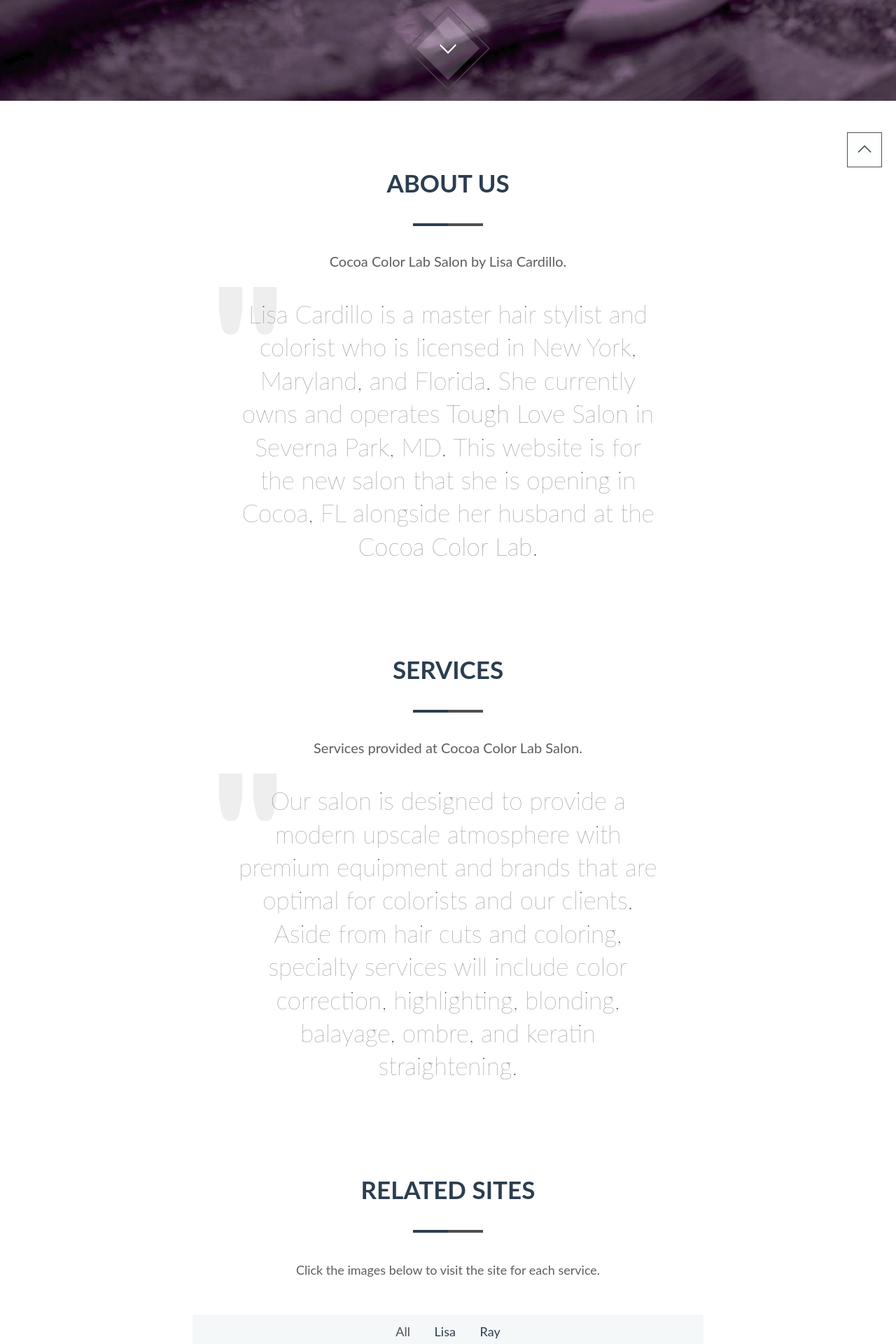
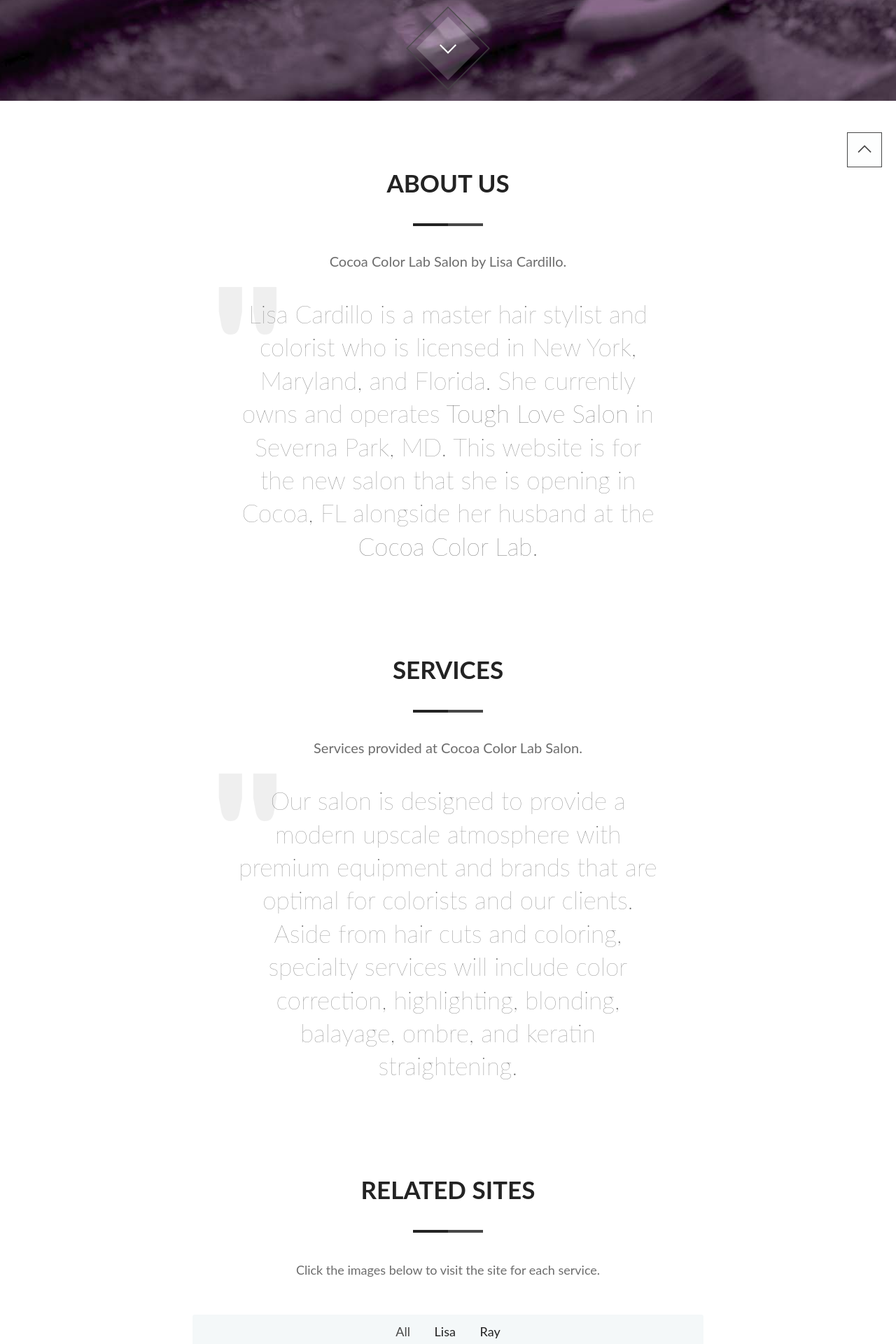
Before and after one commit to cardilloscreations/www-cocoacolorlab-salon, a Jekyll site: the page built from index.html, in a window 1280 px wide. Shown: the part 756-2676 px from the top of the page at 70% size. Built offline with Jekyll 4.4.1, drawn with Linux system fonts in a browser that asks for light colours; nearby versions of some CDN libraries.

Commit message:
Improve accessibility.

```diff
--- a/_includes/footer.html
+++ b/_includes/footer.html
@@ -15,16 +15,16 @@
 
         <div class="social-icons">
           <ul class="icons">
-            <li><a href="{{ site.facebook }}" target="_blank"><i class="fa-brands fa-facebook"></i></i></a></li>
-            <li><a href="{{ site.instagram }}" target="_blank"><i class="fa-brands fa-instagram"></i></i></a></li>
-            <li><a href="{{ site.tiktok }}" target="_blank"><i class="fa-brands fa-tiktok"></i></i></a></li>
-            <li><a href="{{ site.youtube }}" target="_blank"><i class="fa-brands fa-youtube"></i></i></a></li>
+            <li><a href="{{ site.facebook }}" aria-label="Facebook" target="_blank"><i class="fa-brands fa-facebook"></i></i></a></li>
+            <li><a href="{{ site.instagram }}" aria-label="Instagram" target="_blank"><i class="fa-brands fa-instagram"></i></i></a></li>
+            <li><a href="{{ site.tiktok }}" aria-label="TikTok" target="_blank"><i class="fa-brands fa-tiktok"></i></i></a></li>
+            <li><a href="{{ site.youtube }}" aria-label="YouTube" target="_blank"><i class="fa-brands fa-youtube"></i></i></a></li>
           </ul>
         </div>
 
       </div>
 
-      <div class="col-md-8 col-md-push-2 footer-copyright">
+      <div class="col-md-8 col-md-push-2 footer-legal">
         <div class="footer-text text-center">
           <p><a href="{{ site.baseurl }}/legal/privacy">Privacy Policy</a> &nbsp;&nbsp;|&nbsp;&nbsp; <a href="{{ site.baseurl }}/legal/terms">Terms of Use</a></p>
           <p>Copyright &copy; {{ site.footer-copyright-year }} by {{ site.footer-copyright-text }}</p>
@@ -36,4 +36,4 @@
 </footer>
 
 <!-- Go To Top Button -->
-<a href="#home" class="go-to-top-button"><i class="pe-7s-angle-up"></i></a>
+<a href="#home" aria-label="Go To Top" class="go-to-top-button"><i class="pe-7s-angle-up"></i></a>
--- a/_includes/header/header-site.html
+++ b/_includes/header/header-site.html
@@ -46,7 +46,7 @@
     <div class="row arrow-down-section" data-scrollax="properties: { 'opacity': '0.6' }">
 
       <div class="wrapper-arrow child-center">
-        <a href="#about" class="arrow-down">
+        <a href="#about" aria-label="Skip header and go to next section" class="arrow-down">
           <i class="pe-7s-angle-down"></i>
         </a>
       </div>
--- a/_includes/header/nav-bar.html
+++ b/_includes/header/nav-bar.html
@@ -3,7 +3,7 @@
 
   <!-- Logo -->
   <div class="col-sm-4 col-xs-6 logo child-center-v">
-    <a href="{{ site.baseurl }}/index.html"><img src="{{ site.baseurl }}/images/logo.svg" width="500px"
+    <a href="{{ site.baseurl }}/index.html" aria-label="Link to Main Home Page"><img src="{{ site.baseurl }}/images/logo.svg" width="500px"
         alt="{{ site.title }} Logo"></a>
   </div>
 
--- a/_includes/sections/portfolio.html
+++ b/_includes/sections/portfolio.html
@@ -46,13 +46,14 @@
         <div class="item-content">
           <h3>{{ item.title }}</h3>
           <h4>{{ item.info }}</h4>
+          {% capture item_title_text %}{{ item.title | strip_html | strip }}{% endcapture %}
           <div class="links">
             <ul>
-              <li><a href="{{ item.url }}" class="item-link"><i class="pe-7s-link"></i></a></li>
+              <li><a href="{{ item.url }}" aria-label="Link to {{ item_title_text }}" class="item-link"><i class="pe-7s-link"></i></a></li>
               {% if item.ext-url %}
-              <li><a href="{{ item.ext-url }}" class="item-ext"><i class="{{ item.ext-icon | default: 'pe-7s-like' }}"></i></a></li>
+              <li><a href="{{ item.ext-url }}" aria-label="Link to {{ item.ext-url }}" class="item-ext"><i class="{{ item.ext-icon | default: 'pe-7s-like' }}"></i></a></li>
               {% endif %}
-              <li><a href="{{ site.baseurl }}/images/portfolio/{{ item.image }}" class="item-expand"><i class="pe-7s-exapnd2"></i></a></li>
+              <li><a href="{{ site.baseurl }}/images/portfolio/{{ item.image }}" aria-label="Open image of {{ item_title_text }}" class="item-expand"><i class="pe-7s-exapnd2"></i></a></li>
             </ul>
           </div>
         </div>
--- a/_includes/widgets/about-widget.html
+++ b/_includes/widgets/about-widget.html
@@ -14,9 +14,9 @@
         <img src="{{ site.baseurl }}/images/avatars/{{ site.about-widget.author-avatar }}" alt="Avatar Profile Image">
         <div class="social-icons">
           <ul class="icons global-text-color-icons">
-            <li><a href="{{ site.about-widget.author-social-links.youtube }}" target="_blank"><i class="fa-brands fa-youtube"></i></a></li>
-            <li><a href="{{ site.about-widget.author-social-links.facebook }}" target="_blank"><i class="fa-brands fa-facebook"></i></a></li>
-            <li><a href="{{ site.about-widget.author-social-links.twitter }}" target="_blank"><i class="fa-brands fa-twitter"></i></a></li>
+            <li><a href="{{ site.about-widget.author-social-links.youtube }}" aria-label="YouTube" target="_blank"><i class="fa-brands fa-youtube"></i></a></li>
+            <li><a href="{{ site.about-widget.author-social-links.facebook }}" aria-label="Facebook" target="_blank"><i class="fa-brands fa-facebook"></i></a></li>
+            <li><a href="{{ site.about-widget.author-social-links.twitter }}" aria-label="Twitter" target="_blank"><i class="fa-brands fa-twitter"></i></a></li>
           </ul>
         </div>
       </div>
--- a/_includes/widgets/tags-cloud-widget.html
+++ b/_includes/widgets/tags-cloud-widget.html
@@ -13,11 +13,11 @@
     {% assign tags_list = site.tags %}
       {% if tags_list.first[0] == null %}
         {% for tag in tags_list %}
-          <li><a href="{{ site.baseurl }}/tag/{{ tag | slugify }}">{{ tag }}</a></li>
+          <li><a href="{{ site.baseurl }}/tag/{{ tag | slugify }}" aria-label="{{ tag }}">{{ tag }}</a></li>
         {% endfor %}
       {% else %}
         {% for tag in tags_list %}
-          <li><a href="{{ site.baseurl }}/tag/{{ tag[0] | slugify }}">{{ tag[0] }}</a></li>
+          <li><a href="{{ site.baseurl }}/tag/{{ tag[0] | slugify }}" aria-label="{{ tag[0] }}">{{ tag[0] }}</a></li>
         {% endfor %}
       {% endif %}
     {% assign tags_list = nil %}
--- a/_scss/layout/_footer.scss
+++ b/_scss/layout/_footer.scss
@@ -12,7 +12,7 @@ footer.site-footer {
   background-color: $footer-background-color;
   width: 100%;
 
-  // Footer Information
+  // Footer Information Section
   .footer-info {
     padding: 80px 0;
 
@@ -31,7 +31,7 @@ footer.site-footer {
 
     // Social Media Icons
     .social-icons {
-      a  {
+      a {
         color: $global-text;
 
         &:hover,
@@ -42,15 +42,23 @@ footer.site-footer {
     }
   }
 
-  // Footer Copyright
-  .footer-copyright {
+  // Footer Legal Section
+  .footer-legal {
     font-size: 1.0rem;
     border-top: 1px solid $normal-gray;
     padding: 30px 0;
 
     .footer-text {
       width: 100%;
+
+      a {
+        color: $global-text;
+
+        &:hover,
+        &:active {
+          color: $primary;
+        }
+      }
     }
   }
-
 }
--- a/_scss/modules/_color-skin.scss
+++ b/_scss/modules/_color-skin.scss
@@ -2,41 +2,7 @@
  *
  *  Color Skin
  *
- *  @package ohkimur_module
- *
- *
- *
- *
- *  ##### Theme Colors Primary
- *  $blue: #21c2f8;
- *  $green: #2ecc71;
- *
- *  ##### Global Pallete
- *  $white: #fff;
- *  $black: #000;
- *  $black-transparent: rgba($black, 0.9);
- *  $light-blue: #f4f8f9;
- *
- *  ##### Primary & Secondary
- *  $primary: $blue; // This is primary theme color
- *  $secondary: #2c3e50;
- *
- *  ##### Global Text Color
- *  $global-text: #848484;
- *
- *  ##### Gray Pallete
- *  $light-gray: #e3e9ed;
- *  $simple-gray: #bdc3c7;
- *  $normal-gray: #464646;
- *  $dark-gray: #202020;
- *
- *
- *
- *
  **/
-
-// Theme Colors
-$green: #2ecc71;
 
 // Global Pallete
 $white: #fff;
@@ -45,15 +11,15 @@ $black-transparent:  rgba($black, 0.9);
 $light-blue: #f4f8f9;
 
 // Primary & Secondary
-$primary: #505050;
-$secondary: #2c3e50;
+$primary: #474747;
+$secondary: #232323;
 
 // Gray Pallete
-$text-gray: #848484;
-$light-gray: #e3e9ed;
-$simple-gray: #bdc3c7;
-$normal-gray: #464646;
-$dark-gray: #202020;
+$text-gray: #939393;
+$light-gray: #e7e7e7;
+$simple-gray: #b7b7b7;
+$normal-gray: #535353;
+$dark-gray: #232323;
 
 // Global Text Color
 $global-text: darken($text-gray, 15%);
```
